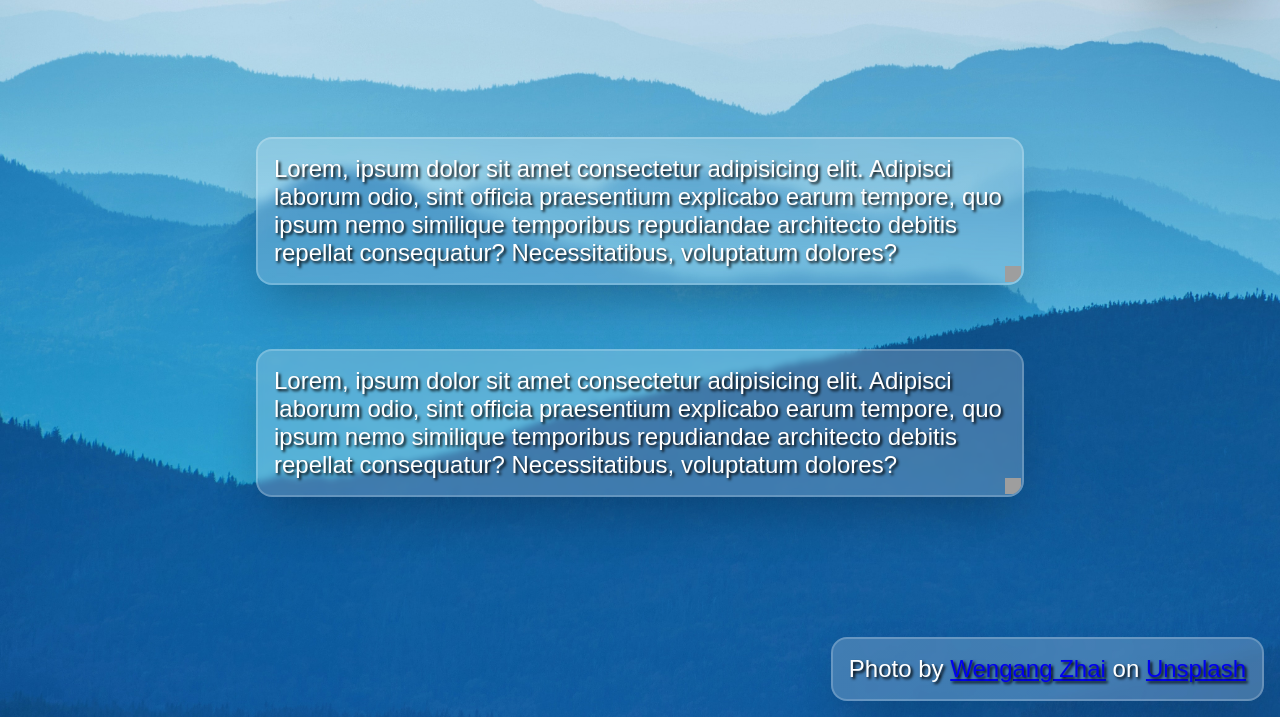
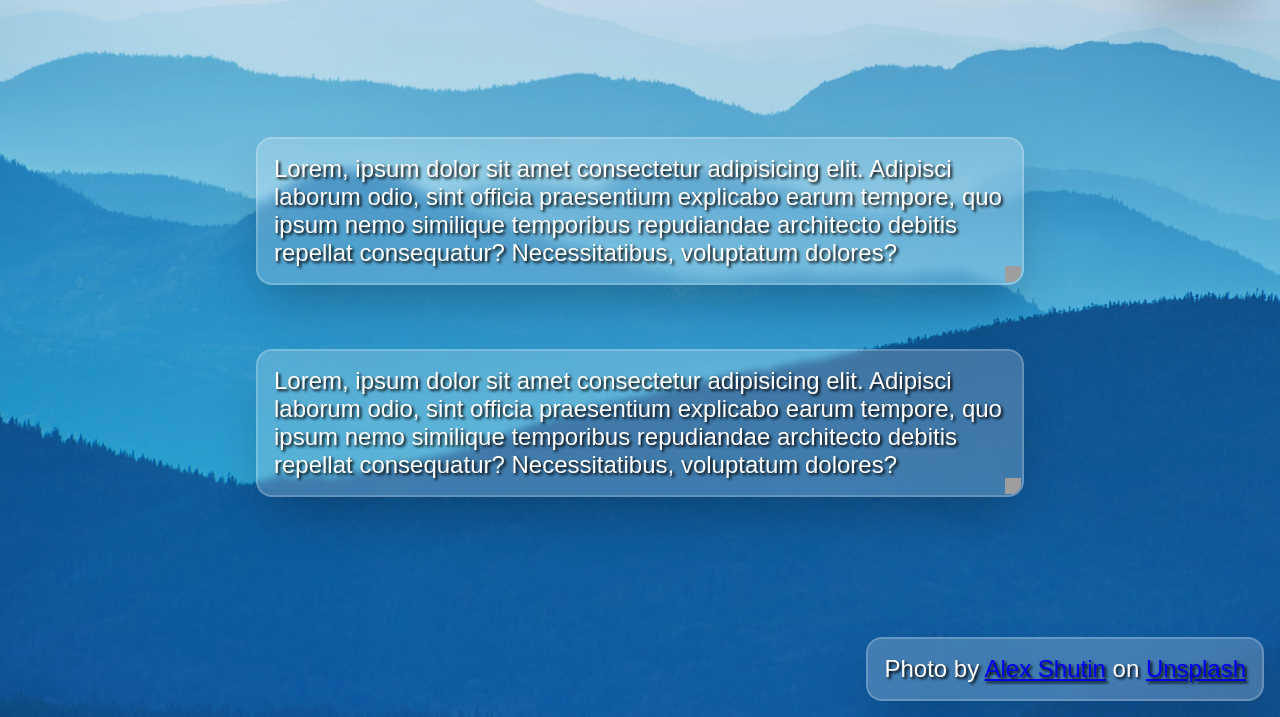
Before and after one commit to arthurskonrad/glassmorphism-css, a website: page src/index.html in a window 1280 px wide. Shown: the part 83-800 px from the top of the page. Drawn offline with nearby package versions, Linux system fonts and the light colour scheme; grey boxes are pictures that could not be loaded; a web font is replaced by a local one.

Commit message:
changes source from background

```diff
--- a/src/index.html
+++ b/src/index.html
@@ -41,7 +41,7 @@
 
       <footer class="footer">
         <div class="card-cross-browser card-cross-browser__background flex-center">
-          <p>Photo by <a data-author-link href="https://unsplash.com/@wgzhai?utm_source=unsplash&utm_medium=referral&utm_content=creditCopyText">Wengang Zhai</a> on <a data-source-link href="https://unsplash.com/s/photos/pattern?utm_source=unsplash&utm_medium=referral&utm_content=creditCopyText">Unsplash</a>
+          <p>Photo by <a data-author-link href="https://unsplash.com/@fiveamstories?utm_source=unsplash&utm_medium=referral&utm_content=creditCopyText">Alex Shutin</a> on <a data-source-link href="https://unsplash.com/s/photos/background?utm_source=unsplash&utm_medium=referral&utm_content=creditCopyText">Unsplash</a>
           </p>
         </div>
       </footer>
```
